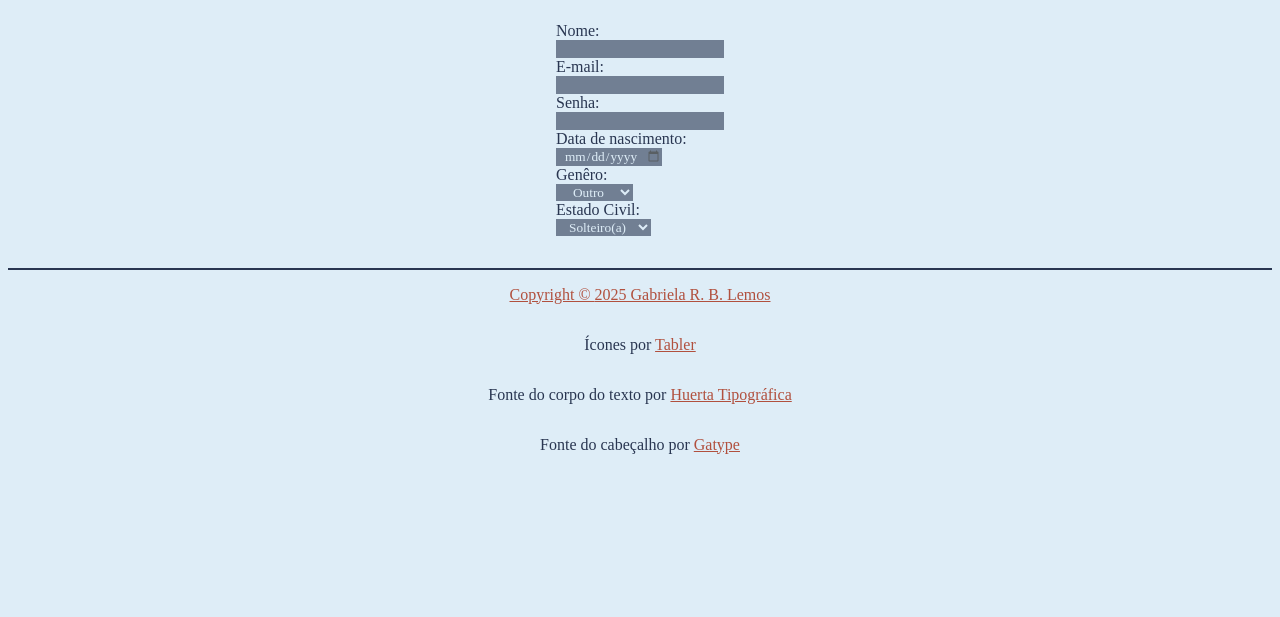
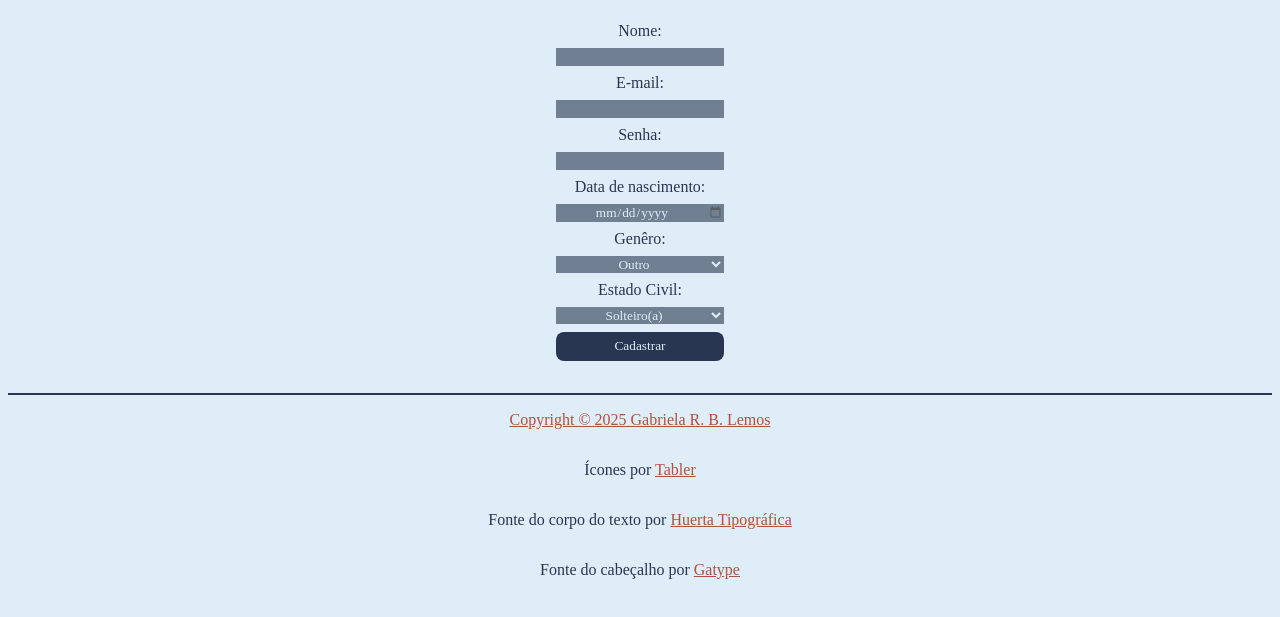
Before and after one commit to GabrielaRBLemos/ProgamacaoWeb, a plain HTML site: page portfolio/cadastro.html in a window 1280 px wide. Shown: the part 173-790 px from the top of the page. Drawn offline with Linux system fonts and the light colour scheme; files whose address does not match are found by name; a web font is replaced by a local one.

Commit message:
forms style

```diff
--- a/Assets/style.css
+++ b/Assets/style.css
@@ -143,8 +143,13 @@ table tr td:last-child,table tr th:last-child {
 form {
     display: flex;
     flex-direction:column;
-    align-items:self-start;
+    align-items:stretch;
     justify-content:center;
+    gap: 1vh;
+}
+label{
+    padding: 0;
+    margin: 0;
 }
 select,input{
     border: none;
@@ -157,6 +162,7 @@ button{
     background: var(--text-color);
     color: var(--background-color);
     border-radius: var(--corner-roundness);
+    padding: 4%;
 }
 /*END of Standard Class CSS*/
 /*Portfolio horizontal scrolling*/
--- a/portfolio/cadastro.html
+++ b/portfolio/cadastro.html
@@ -35,7 +35,7 @@
 				<label for="Nome">Nome:</label>
 				<input type="text" id="Nome" name="Nome" />
 				<label for="email">E-mail:</label>
-				<input type="text" id="email" name="email" />
+				<input type="email" id="email" name="email" />
 				<label for="senha">Senha:</label>
 				<input type="password" id="senha" name="senha" />
 				<label for="nascimento">Data de nascimento:</label>
@@ -54,6 +54,7 @@
 					<option value="divorciado">Divorciado(a)</option>
 					<option value="viuvo">Viúvo(a)</option>
 				</select>
+				<button type="submit">Cadastrar</button>
 			</form>
 		</main>
 		<footer>
```
